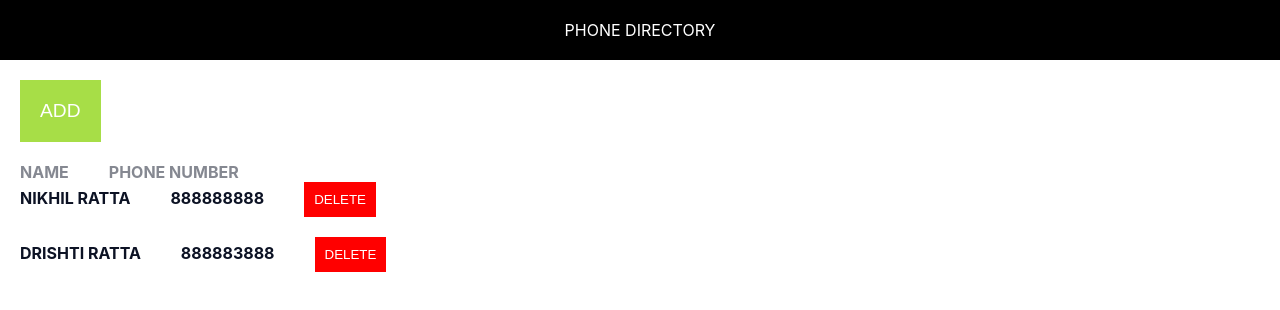
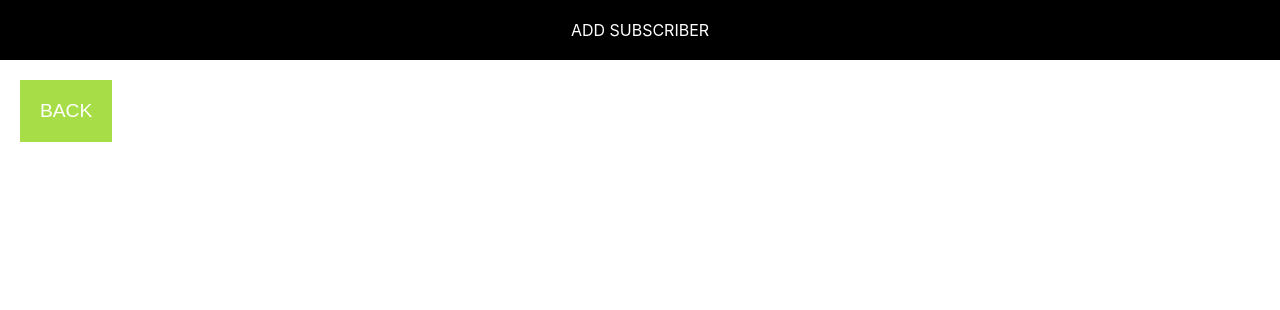
Before and after one commit to NikhilRattaNITKKR/phone-directory, a React (Create React App) app: page / in a window 1280 px wide. Shown: the top 310 px of the page. Built offline with nearby package versions, Linux system fonts and the light colour scheme.

Commit message:
Made Add Subscriber Page

```diff
--- /dev/null
+++ b/src/AddSubscriber.js
@@ -0,0 +1,16 @@
+import React, {Component} from 'react';
+import Header from './Header';
+import './common/common.css';
+
+class AddSubscriber extends Component{
+  render(){
+    return(
+      <div>
+          <Header heading="Add Subscriber"/>
+          <button className="btn">Back</button>
+      </div>
+    )
+  }
+};
+
+export default AddSubscriber;
--- a/src/App.css
+++ b/src/App.css
@@ -6,7 +6,7 @@
   padding: 20px;
   margin-bottom: 20px;
 }
-.add{
+.btn{
   text-align: center;
   padding: 20px;
   font-size: 1.2em;
--- a/src/App.js
+++ b/src/App.js
@@ -16,7 +16,7 @@ class App extends Component{
   return (
     <div>
     <Header heading="Phone Directory"/>
-    <button className="add">Add</button>
+    <button className="btn">Add</button>
     <div>
      <span className="heading">Name</span>
      <span className="heading">Phone Number</span>
--- /dev/null
+++ b/src/common/common.css
@@ -0,0 +1,19 @@
+.header{
+  text-align: center;
+  background-color: #000;
+  color: #fff;
+  text-transform: uppercase;
+  padding: 20px;
+  margin-bottom: 20px;
+}
+.btn{
+  text-align: center;
+  padding: 20px;
+  font-size: 1.2em;
+  text-transform: uppercase;
+  color: #fff;
+  background-color: rgb(167, 222, 71);
+  border: none;
+  margin-bottom: 20px;
+  margin-left: 20px;
+}
--- a/src/index.js
+++ b/src/index.js
@@ -3,10 +3,11 @@ import ReactDOM from 'react-dom';
 import './index.css';
 import App from './App';
 import reportWebVitals from './reportWebVitals';
+import AddSubscriber from './AddSubscriber'
 
 ReactDOM.render(
   <React.StrictMode>
-  <App/>
+  <AddSubscriber/>
   </React.StrictMode>,
   document.getElementById('root')
 );
```
